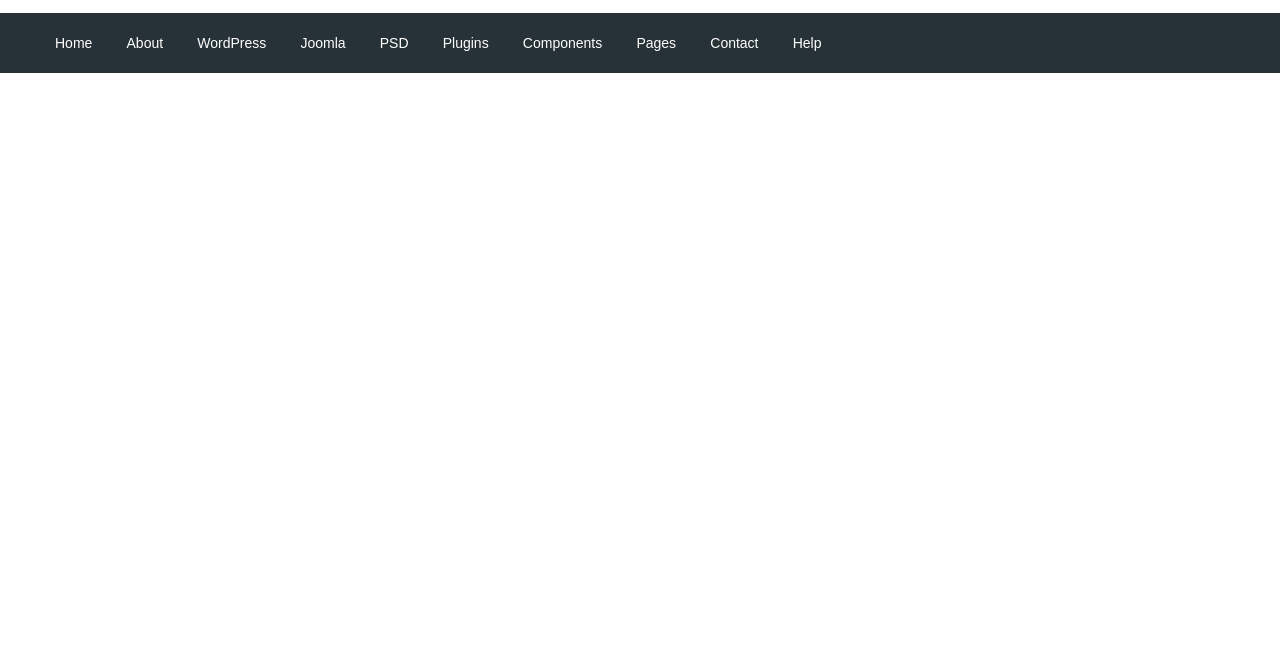
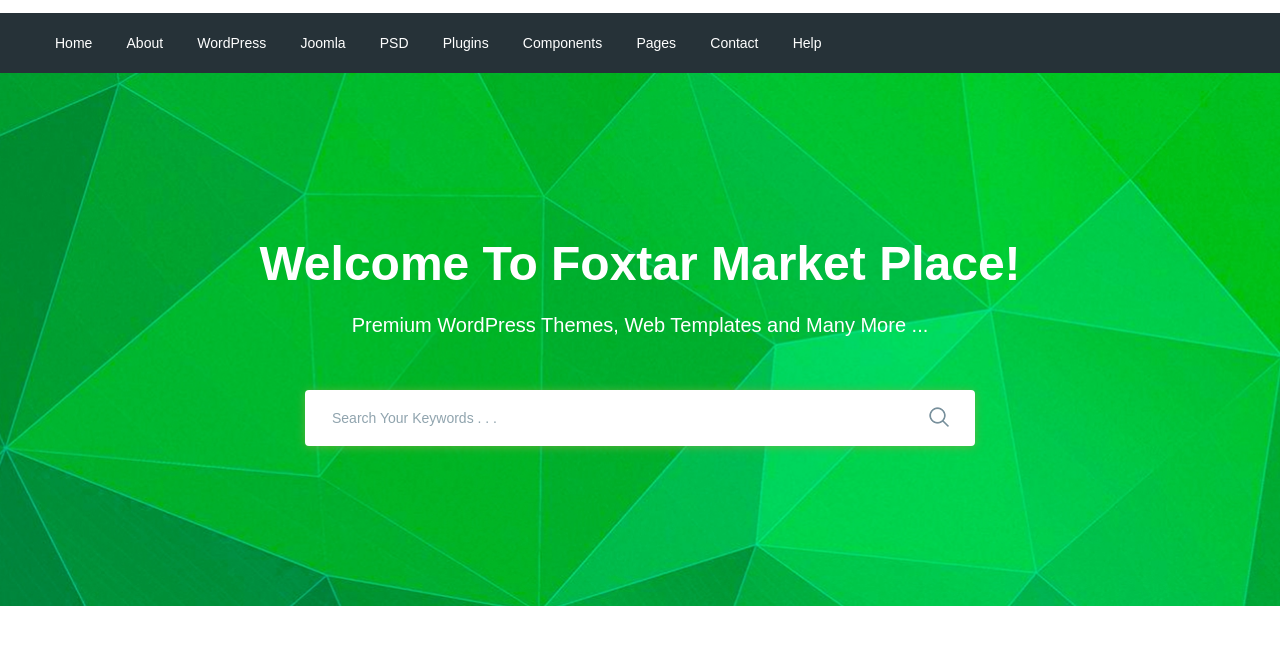
Before and after one commit to bonchbrubonch/moderno, a website: page app/index.html in a window 1280 px wide. Shown: the part 77-722 px from the top of the page. Drawn offline with nearby package versions, Linux system fonts and the light colour scheme; files that its build step writes are made by us from their sources.

Commit message:
added search section

```diff
--- a/app/index.html
+++ b/app/index.html
@@ -101,9 +101,28 @@
                 </nav>
             </div>
         </div>
+    </header>
 
-
-    </header>
+    <section class="search" style="background-image: url(images/search-bg.jpg);">
+        <div class="container">
+            <div class="search__inner">
+                <div class="search__inner-title">
+                    Welcome To Foxtar Market Place!
+                </div>
+                <div class="search__inner-text">
+                    Premium WordPress Themes, Web Templates and Many More ...
+                </div>
+                <div class="search__inner-form">
+                    <form>
+                        <input type="text" placeholder="Search Your Keywords . . ." required>
+                        <button type="submit">
+                            <img src="images/icons/search.png" alt="">
+                        </button>
+                    </form>
+                </div>
+            </div>
+        </div>
+    </section>
 
 
 
--- a/app/scss/_global.scss
+++ b/app/scss/_global.scss
@@ -14,14 +14,12 @@
     color: $text;
 
 }
-
 ul,
 li{
     padding: 0;
     margin: 0;
     list-style: none;
 }
-
 body{
     font-family: 'Roboto-Regular', sans-serif;
     font-weight: 400;
@@ -30,7 +28,6 @@
     color: $text;
 
 }
-
 .container{
     max-width: 1200px;
     margin: 0 auto;
--- a/app/scss/style.scss
+++ b/app/scss/style.scss
@@ -8,7 +8,6 @@
     height: 90px;
     align-items: center;
 }
-
 .header__text{
     margin-left: auto;
     margin-right: 50px;
@@ -16,7 +15,6 @@
             color: $red;
         }
 }
-
 .header__btn{
     padding: 4px;
     width: 72px;
@@ -24,26 +22,21 @@
     text-align: center;
     color: #fff;
 }
-
 .header__btn-login{
     background-color: $green;
 }
-
 .header__btn-register{
     background-color: $red;
     margin-left: 7px;
 }
-
 .header__menu{
     background-color: $bg;
 }
-
 .menu{
     display: flex;
     align-items: center;
     height: 60px;
 }
-
 .menu__list{
     li{
         display: inline-block;
@@ -56,3 +49,57 @@
         font-size: 14px;
     }
 }
+
+.search{
+    background-repeat: no-repeat;
+    background-size: cover;
+    background-position: center;
+    min-height: 533px;
+}
+
+.search__inner{
+    padding: 155px 0px 10px;
+    color: #fff;
+    text-align: center;
+    &-title{
+    margin-bottom: 10px;
+    font-size: 48px;
+    font-weight: 700;
+    line-height: 72px;
+    }
+    &-text{
+    margin-bottom: 50px;
+    font-size: 20px;
+    line-height: 30px;
+    font-weight: 500;
+    }
+    &-form{
+    max-width: 670px;
+    margin: 0 auto;
+    position: relative;
+        input{
+            display: block;
+            width: 100%;
+            box-shadow: 0 1px 10px rgba(124, 178, 64, 0.75);
+            border-radius: 4px;
+            height: 56px;
+            border: none;
+            font-size: 14px;
+            font-weight: 500;
+            &::placeholder{
+                color: #90a4ae;
+                font-weight: 500;
+                padding-left: 25px;
+                padding-right: 60px;
+            }
+        }
+    button{
+        position: absolute;
+        border:none;
+        background-color: transparent;
+        right: 20px;
+        top: 16px;
+    }
+    }
+
+    }
```
Also changed, not shown: app/images/icons/search.png (added), app/images/search-bg.jpg (added).
